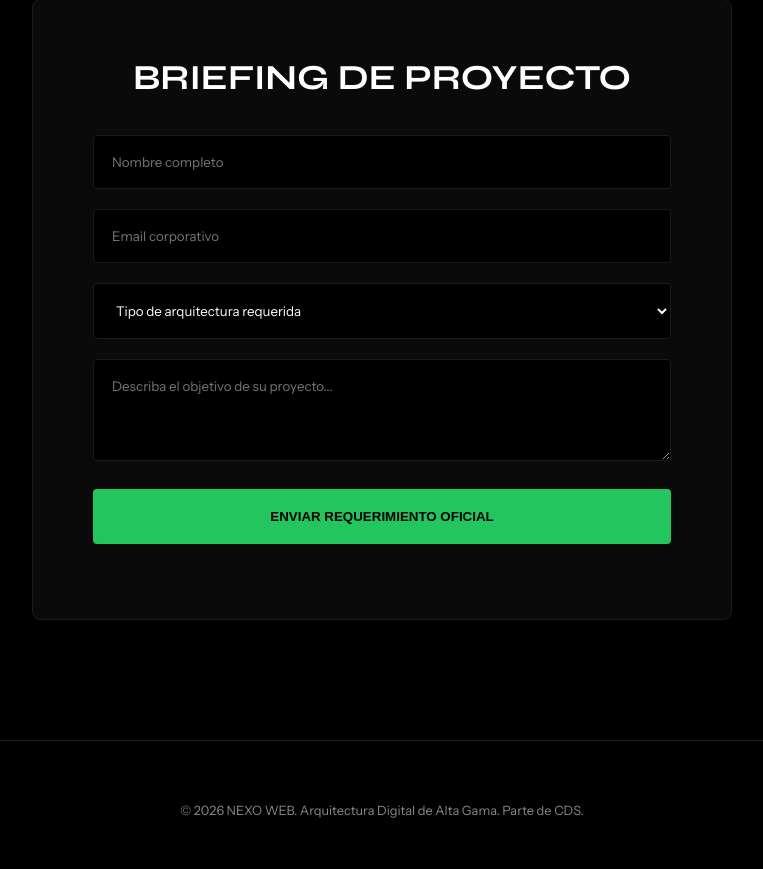
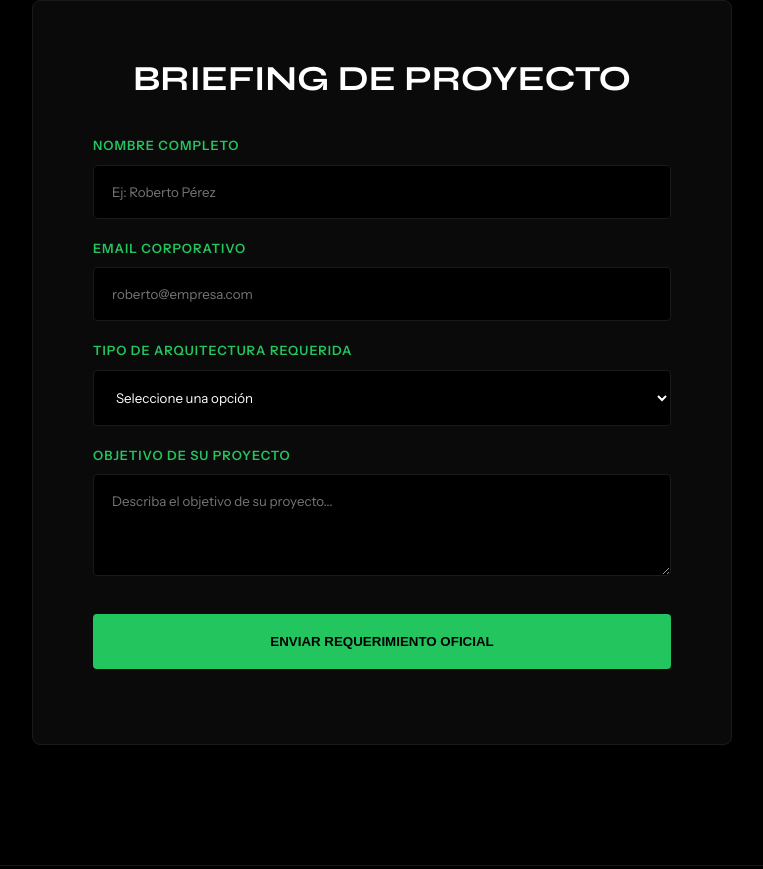
Before and after one commit to consultoriainformaticacds/Nexo-Web, a website built with Vite: page index.html in a window 1280 px wide. Shown: the part 1900-2769 px from the top of the page, without its empty margins (258-1021 px from the left). Built offline with nearby package versions, Linux system fonts and the light colour scheme.

Commit message:
feat(cro/seo): Implementación de Open Graph, A11y en formularios y CSS defensivo

```diff
--- a/index.html
+++ b/index.html
@@ -5,12 +5,21 @@
   <meta name="viewport" content="width=device-width, initial-scale=1.0" />
   <title>Nexo Web | Ecosistemas Digitales de Alto Valor</title>
   <meta name="description" content="Diseño web boutique orientado a resultados. Construimos la autoridad digital de tu negocio en 7 días." />
+
+  <meta property="og:title" content="Nexo Web | Ecosistemas Digitales de Alto Valor" />
+  <meta property="og:description" content="Diseño web boutique orientado a resultados. Construimos la autoridad digital de tu negocio en 7 días." />
+  <meta property="og:type" content="website" />
+  <meta property="og:url" content="https://nexoweb.pages.dev/" />
+  <meta property="og:image" content="https://nexoweb.pages.dev/logo-cds.png" />
+
   <link rel="icon" href="logo-cds.png" type="image/png" />
   <link href="https://fonts.googleapis.com/css2?family=Syne:wght@700;800&family=Instrument+Sans:wght@300;400;500;600&display=swap" rel="stylesheet" />
+
   <style>
-    :root { --bg: #000000; --card: #0a0a0a; --accent: #22c55e; --accent-2: #00f2ff; --text: #ffffff; --dim: #888888; --border: #1a1a1a; }
+    :root { --bg: #000000; --card: #0a0a0a; --accent: #22c55e; --accent-2: #00f2ff; --text: #ffffff; --dim: #888888; --border: #1a1a1a; --accent-cds: #00f2ff; }
     * { margin: 0; padding: 0; box-sizing: border-box; }
-    html { scroll-behavior: smooth; }
+    /* MEJORA: scroll-padding-top evita que el nav tape el título al usar anclas */
+    html { scroll-behavior: smooth; scroll-padding-top: 100px; }
     body { background-color: var(--bg); color: var(--text); font-family: 'Instrument Sans', sans-serif; overflow-x: hidden; line-height: 1.6; }
     h1, h2, h3 { font-family: 'Syne', sans-serif; text-transform: uppercase; line-height: 1; }
 
@@ -38,7 +47,8 @@
     .sec-label { color: var(--accent); font-size: 0.75rem; letter-spacing: 3px; text-transform: uppercase; display: block; margin-bottom: 15px; font-weight: 600; }
     .sec-title { font-size: 3rem; margin-bottom: 60px; }
 
-    .features { display: grid; grid-template-columns: repeat(auto-fit, minmax(280px, 1fr)); gap: 40px; }
+    /* MEJORA: min(100%, 280px) evita overflow en pantallas móviles muy reducidas */
+    .features { display: grid; grid-template-columns: repeat(auto-fit, minmax(min(100%, 280px), 1fr)); gap: 40px; }
     .feat-card { background: var(--card); border: 1px solid var(--border); padding: 40px; border-radius: 8px; transition: 0.3s; }
     .feat-card:hover { border-color: var(--accent); background: #111; }
     .feat-card h3 { font-size: 1.5rem; margin-bottom: 15px; }
@@ -49,9 +59,14 @@
 
     .form-box { background: var(--card); border: 1px solid var(--border); padding: 60px; border-radius: 8px; max-width: 700px; margin: 0 auto; }
     .form-box h2 { text-align: center; margin-bottom: 40px; font-size: 2.2rem; }
-    input, select, textarea { width: 100%; background: #000; border: 1px solid var(--border); padding: 18px; color: #fff; font-family: inherit; margin-bottom: 20px; outline: none; border-radius: 4px; transition: 0.3s; }
+
+    /* MEJORA: Estilos para las etiquetas del formulario */
+    .form-group { margin-bottom: 20px; text-align: left; }
+    .form-group label { display: block; font-size: 0.8rem; color: var(--accent); font-weight: 600; margin-bottom: 8px; letter-spacing: 1px; cursor: pointer; text-transform: uppercase; }
+    input, select, textarea { width: 100%; background: #000; border: 1px solid var(--border); padding: 18px; color: #fff; font-family: inherit; outline: none; border-radius: 4px; transition: 0.3s; }
     input:focus, select:focus, textarea:focus { border-color: var(--accent); }
-    .btn-submit { width: 100%; background: var(--accent); color: #000; padding: 20px; border: none; font-weight: 800; text-transform: uppercase; cursor: pointer; transition: 0.3s; border-radius: 4px; }
+
+    .btn-submit { width: 100%; background: var(--accent); color: #000; padding: 20px; border: none; font-weight: 800; text-transform: uppercase; cursor: pointer; transition: 0.3s; border-radius: 4px; margin-top: 10px; }
     .btn-submit:hover { box-shadow: 0 0 20px rgba(34,197,94,0.3); }
 
     #wa-float { position: fixed; bottom: 30px; right: 30px; background: #25d366; width: 60px; height: 60px; border-radius: 50%; display: flex; align-items: center; justify-content: center; z-index: 2000; }
@@ -100,15 +115,31 @@
     <div class="form-box reveal">
       <h2>Briefing de Proyecto</h2>
       <form id="nexoForm" action="https://formspree.io/f/xpqynaqq" method="POST">
-        <input type="text" name="nombre" placeholder="Nombre completo" required>
-        <input type="email" name="email" placeholder="Email corporativo" required>
-        <select name="servicio" required>
-          <option value="" disabled selected>Tipo de arquitectura requerida</option>
-          <option value="Landing">Landing Page (Conversión rápida)</option>
-          <option value="Corporativa">Web Corporativa (Autoridad de marca)</option>
-          <option value="Ecommerce">Tienda Premium / E-Commerce</option>
-        </select>
-        <textarea name="mensaje" rows="4" placeholder="Describa el objetivo de su proyecto..." required></textarea>
+        <div class="form-group">
+          <label for="nombre">Nombre Completo</label>
+          <input type="text" id="nombre" name="nombre" placeholder="Ej: Roberto Pérez" required>
+        </div>
+
+        <div class="form-group">
+          <label for="email">Email Corporativo</label>
+          <input type="email" id="email" name="email" placeholder="roberto@empresa.com" required>
+        </div>
+
+        <div class="form-group">
+          <label for="servicio">Tipo de Arquitectura Requerida</label>
+          <select id="servicio" name="servicio" required>
+            <option value="" disabled selected>Seleccione una opción</option>
+            <option value="Landing">Landing Page (Conversión rápida)</option>
+            <option value="Corporativa">Web Corporativa (Autoridad de marca)</option>
+            <option value="Ecommerce">Tienda Premium / E-Commerce</option>
+          </select>
+        </div>
+
+        <div class="form-group">
+          <label for="mensaje">Objetivo de su Proyecto</label>
+          <textarea id="mensaje" name="mensaje" rows="4" placeholder="Describa el objetivo de su proyecto..." required></textarea>
+        </div>
+
         <button type="submit" class="btn-submit" id="nx-btn">Enviar Requerimiento Oficial</button>
         <p id="nx-status" style="margin-top:15px; text-align:center; font-weight:600; font-size:0.85rem; color:var(--accent);"></p>
       </form>
@@ -117,25 +148,40 @@
 
   <footer>© 2026 NEXO WEB. Arquitectura Digital de Alta Gama. Parte de CDS.</footer>
 
-  <a href="https://wa.me/5491124632544" id="wa-float" target="_blank"><svg viewBox="0 0 24 24" fill="white" width="30" height="30"><path d="M17.472 14.382c-.297-.149-1.758-.867-2.03-.967-.273-.099-.471-.148-.67.15-.197.297-.767.966-.94 1.164-.173.199-.347.223-.644.075-.297-.15-1.255-.463-2.39-1.475-.883-.788-1.48-1.761-1.653-2.059-.173-.297-.018-.458.13-.606.134-.133.298-.347.446-.52.149-.174.198-.298.298-.497.099-.198.05-.371-.025-.52-.075-.149-.669-1.612-.916-2.207-.242-.579-.487-.5-.669-.51-.173-.008-.371-.01-.57-.01-.198 0-.52.074-.792.372-.272.297-1.04 1.016-1.04 2.479 0 1.462 1.065 2.875 1.213 3.074.149.198 2.096 3.2 5.077 4.487.709.306 1.262.489 1.694.625.712.227 1.36.195 1.871.118.571-.085 1.758-.719 2.006-1.413.248-.694.248-1.289.173-1.413-.074-.124-.272-.198-.57-.347m-5.421 7.403h-.004a9.87 9.87 0 01-5.031-1.378l-.361-.214-3.741.982.998-3.648-.235-.374a9.86 9.86 0 01-1.51-5.26c.001-5.45 4.436-9.884 9.888-9.884 2.64 0 5.122 1.03 6.988 2.898a9.825 9.825 0 012.893 6.994c-.003 5.45-4.437 9.884-9.885 9.884m8.413-18.297A11.815 11.815 0 0012.05 0C5.495 0 .16 5.335.157 11.892c0 2.096.547 4.142 1.588 5.945L.057 24l6.305-1.654a11.882 11.882 0 005.683 1.448h.005c6.554 0 11.89-5.335 11.893-11.893a11.821 11.821 0 00-3.48-8.413z"/></svg></a>
+  <a href="https://wa.me/5491124632544" id="wa-float" target="_blank" aria-label="Contacto por WhatsApp">
+    <svg viewBox="0 0 24 24" fill="white" width="30" height="30"><path d="M17.472 14.382c-.297-.149-1.758-.867-2.03-.967-.273-.099-.471-.148-.67.15-.197.297-.767.966-.94 1.164-.173.199-.347.223-.644.075-.297-.15-1.255-.463-2.39-1.475-.883-.788-1.48-1.761-1.653-2.059-.173-.297-.018-.458.13-.606.134-.133.298-.347.446-.52.149-.174.198-.298.298-.497.099-.198.05-.371-.025-.52-.075-.149-.669-1.612-.916-2.207-.242-.579-.487-.5-.669-.51-.173-.008-.371-.01-.57-.01-.198 0-.52.074-.792.372-.272.297-1.04 1.016-1.04 2.479 0 1.462 1.065 2.875 1.213 3.074.149.198 2.096 3.2 5.077 4.487.709.306 1.262.489 1.694.625.712.227 1.36.195 1.871.118.571-.085 1.758-.719 2.006-1.413.248-.694.248-1.289.173-1.413-.074-.124-.272-.198-.57-.347m-5.421 7.403h-.004a9.87 9.87 0 01-5.031-1.378l-.361-.214-3.741.982.998-3.648-.235-.374a9.86 9.86 0 01-1.51-5.26c.001-5.45 4.436-9.884 9.888-9.884 2.64 0 5.122 1.03 6.988 2.898a9.825 9.825 0 012.893 6.994c-.003 5.45-4.437 9.884-9.885 9.884m8.413-18.297A11.815 11.815 0 0012.05 0C5.495 0 .16 5.335.157 11.892c0 2.096.547 4.142 1.588 5.945L.057 24l6.305-1.654a11.882 11.882 0 005.683 1.448h.005c6.554 0 11.89-5.335 11.893-11.893a11.821 11.821 0 00-3.48-8.413z"/></svg>
+  </a>
 
   <script>
     document.addEventListener('DOMContentLoaded', () => {
+      // Intersection Observer para animaciones (Reveal)
       const obs = new IntersectionObserver(e => e.forEach(i => { if(i.isIntersecting) i.target.classList.add('visible') }), { threshold: 0.1 });
       document.querySelectorAll('section, .feat-card, .reveal').forEach(el => obs.observe(el));
 
+      // Formspree Fetch Intercept
       const form = document.getElementById('nexoForm');
       const btn = document.getElementById('nx-btn');
       const status = document.getElementById('nx-status');
+
       form.addEventListener('submit', async (e) => {
         e.preventDefault();
-        btn.innerText = "PROCESANDO..."; btn.disabled = true;
+        btn.innerText = "PROCESANDO...";
+        btn.disabled = true;
         try {
           const res = await fetch(form.action, { method: 'POST', body: new FormData(form), headers: { 'Accept': 'application/json' }});
-          if (res.ok) { status.innerText = "REQUERIMIENTO RECIBIDO."; form.reset(); }
-          else { status.innerText = "ERROR EN SERVIDOR. USE WHATSAPP."; status.style.color = "#ef4444"; }
-        } catch { status.innerText = "ERROR DE CONEXIÓN."; }
-        finally { btn.innerText = "Enviar Requerimiento Oficial"; btn.disabled = false; }
+          if (res.ok) {
+            status.innerText = "REQUERIMIENTO RECIBIDO.";
+            form.reset();
+          } else {
+            status.innerText = "ERROR EN SERVIDOR. USE WHATSAPP.";
+            status.style.color = "#ef4444";
+          }
+        } catch {
+          status.innerText = "ERROR DE CONEXIÓN.";
+        } finally {
+          btn.innerText = "Enviar Requerimiento Oficial";
+          btn.disabled = false;
+        }
       });
     });
   </script>
```
